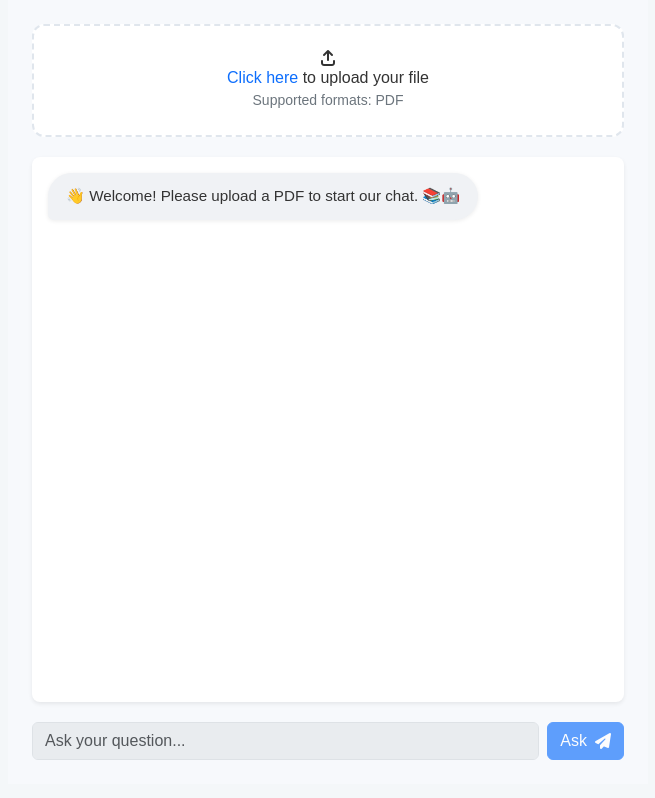
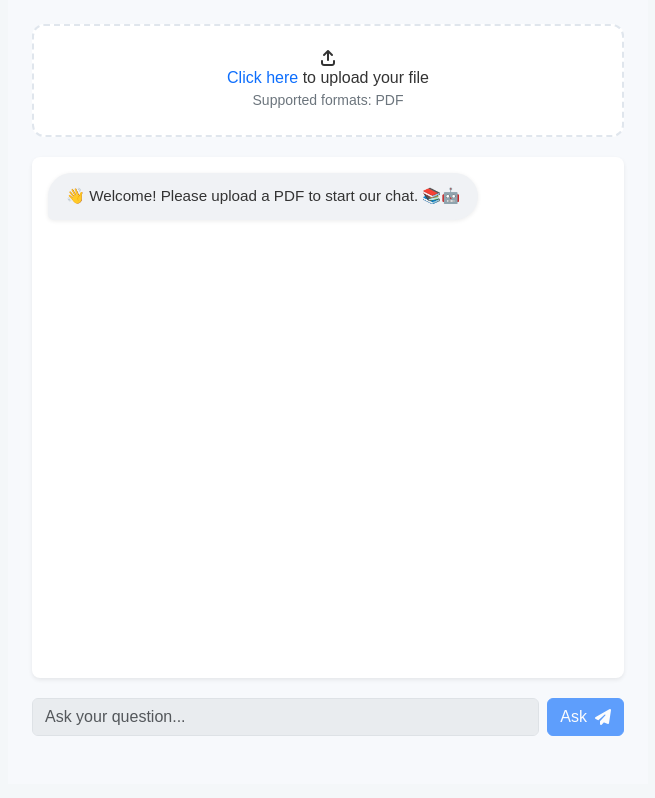
Before and after one commit to Prashant-Chaudhary-11/Chat-with-PDF, a plain HTML site: page frontend/index.html in a window 1280 px wide. Both pictures are taken after a click on the button "Get Started". Shown: the whole page, without its empty margins (312-967 px from the left). Drawn offline with nearby package versions, Linux system fonts and the light colour scheme; a web font is replaced by a local one.

Commit message:
update frontend/index.html

```diff
--- a/frontend/index.html
+++ b/frontend/index.html
@@ -144,7 +144,7 @@
         </div>
     </div>
 
-    <div id="chat-section" class="col-12 col-md-6 p-4 d-none flex-column">
+    <div id="chat-section" class="col-12 col-md-6 p-4 pb-5 d-none flex-column">
         <div class="file-input-container p-4 text-center d-md-flex flex-column align-items-center justify-content-center" id="desktopFileInput">
           <input type="file" id="pdfFile" accept=".pdf" class="d-none">
           <label for="pdfFile" class="d-flex flex-column align-items-center justify-content-center">
```
